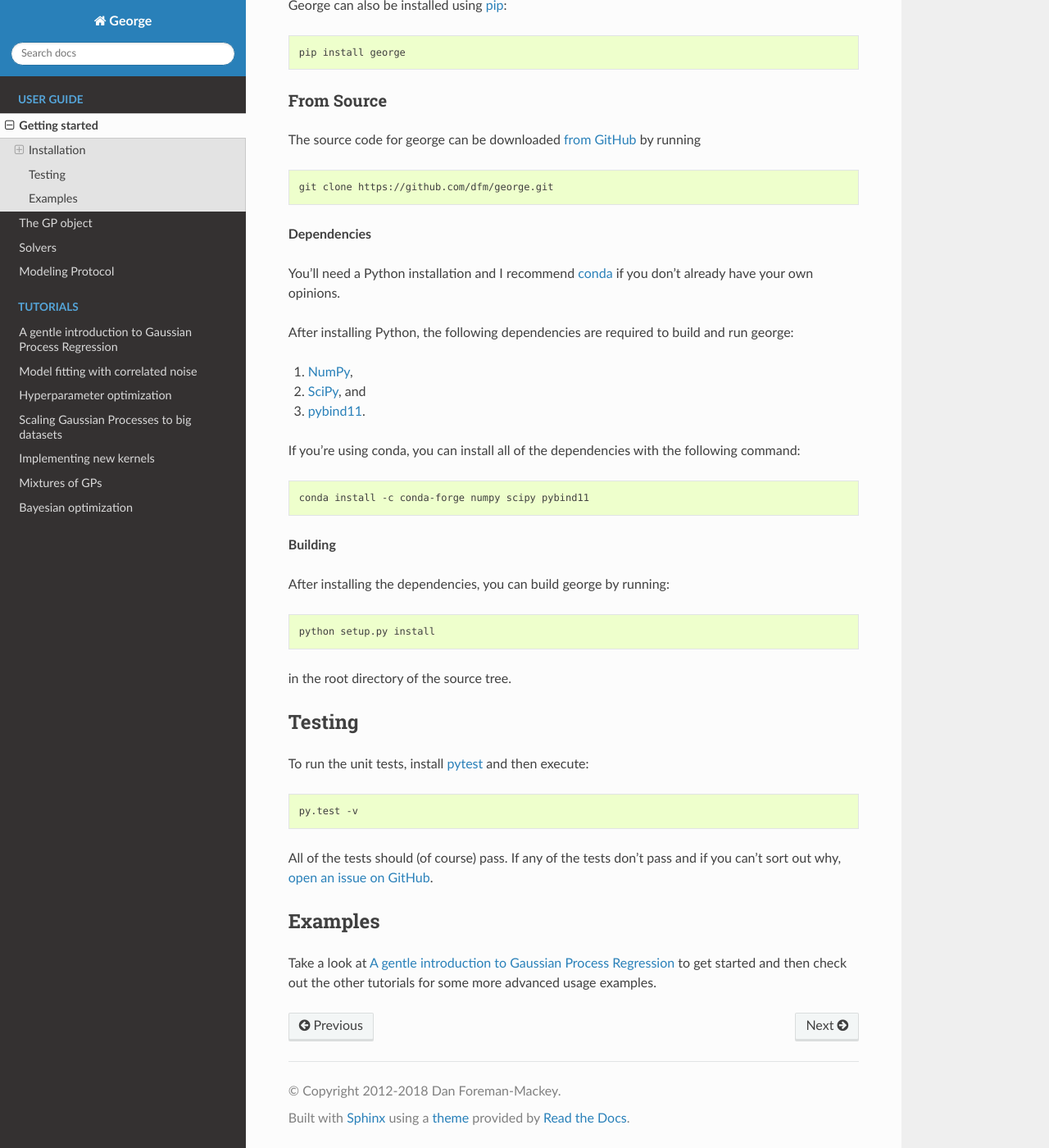
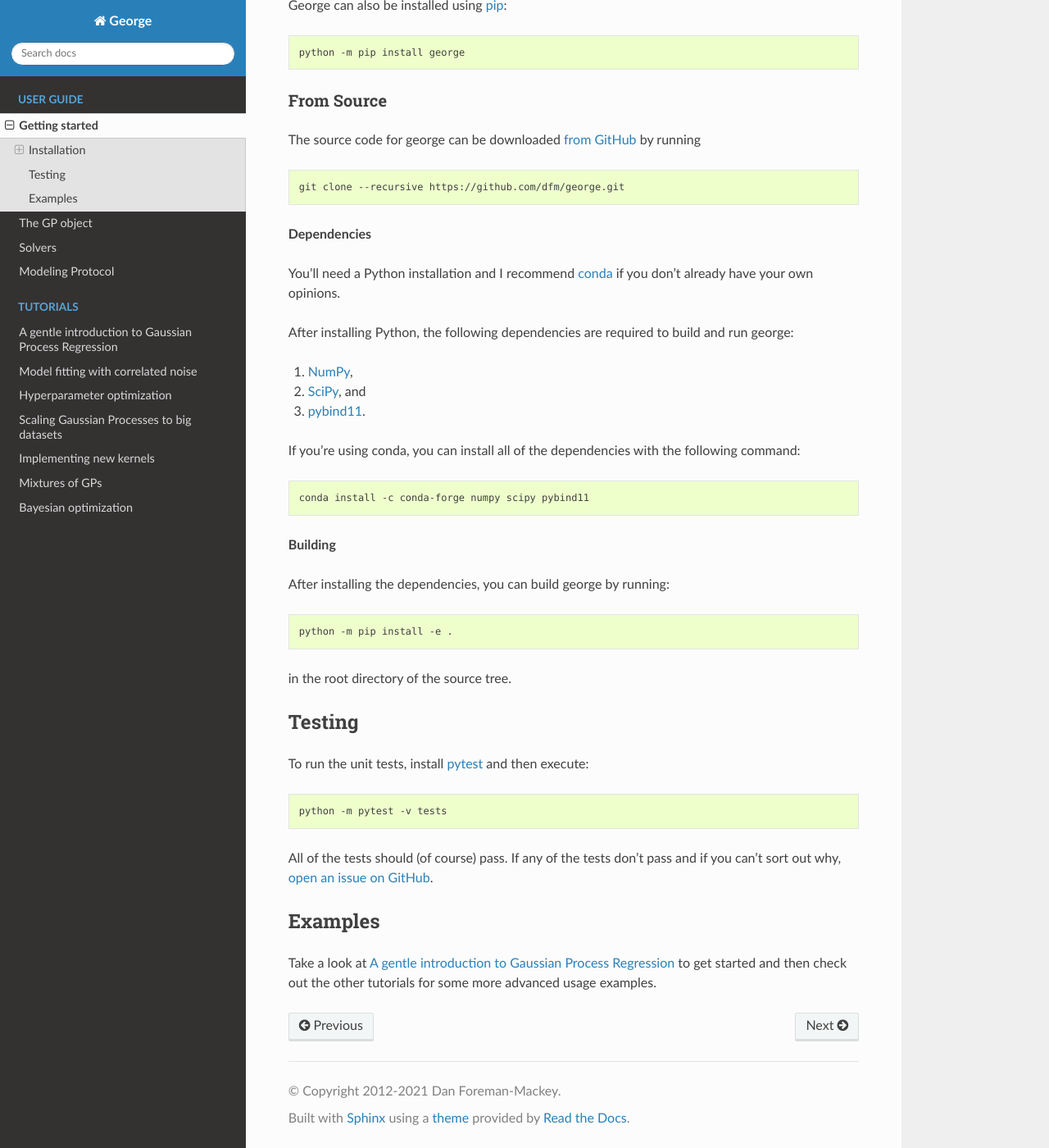
Before and after one commit to dfm/george, a Sphinx documentation site: the page built from docs/user/quickstart.rst, in a window 1280 px wide and 1400 px high, scrolled down 532 px. Shown: the whole window at 82% size. Built offline with Sphinx 7.4.7 and the Read the Docs theme 2.0.0, drawn with Linux system fonts in a browser that asks for light colours; the version number could not be read and is left out.

Commit message:
words in docs

```diff
--- a/docs/conf.py
+++ b/docs/conf.py
@@ -19,14 +19,16 @@ if len(fns):
     tokens = []
     for spec in specs:
         if spec["stationary"]:
-            tokens += [".. autoclass:: george.kernels.{0}"
-                       .format(spec["name"])]
+            tokens += [
+                ".. autoclass:: george.kernels.{0}".format(spec["name"])
+            ]
     TEMPLATE = TEMPLATE.replace("STATIONARYKERNELS", "\n".join(tokens))
     tokens = []
     for spec in specs:
         if not spec["stationary"]:
-            tokens += [".. autoclass:: george.kernels.{0}"
-                       .format(spec["name"])]
+            tokens += [
+                ".. autoclass:: george.kernels.{0}".format(spec["name"])
+            ]
     TEMPLATE = TEMPLATE.replace("OTHERKERNELS", "\n".join(tokens))
 
 with open(os.path.join(d, "docs", "user", "kernels.rst"), "w") as f:
@@ -43,7 +45,7 @@ master_doc = "index"
 
 # General information about the project.
 project = u"George"
-copyright = u"2012-2018 Dan Foreman-Mackey"
+copyright = u"2012-2021 Dan Foreman-Mackey"
 
 version = george.__version__
 release = george.__version__
@@ -55,6 +57,7 @@ pygments_style = "sphinx"
 on_rtd = os.environ.get("READTHEDOCS", None) == "True"
 if not on_rtd:
     import sphinx_rtd_theme
+
     html_theme = "sphinx_rtd_theme"
     html_theme_path = [sphinx_rtd_theme.get_html_theme_path()]
 
@@ -65,7 +68,7 @@ html_context = dict(
     display_github=True,
     github_user="dfm",
     github_repo="george",
-    github_version="master",
+    github_version="main",
     conf_py_path="/docs/",
 )
 html_static_path = ["_static"]
--- a/docs/user/quickstart.rst
+++ b/docs/user/quickstart.rst
@@ -31,7 +31,7 @@ George can also be installed using `pip <https://pip.pypa.io>`_:
 
 .. code-block:: bash
 
-    pip install george
+    python -m pip install george
 
 .. _source:
 
@@ -43,7 +43,7 @@ The source code for george can be downloaded `from GitHub
 
 .. code-block:: bash
 
-    git clone https://github.com/dfm/george.git
+    git clone --recursive https://github.com/dfm/george.git
 
 
 .. _python-deps:
@@ -73,7 +73,7 @@ After installing the dependencies, you can build george by running:
 
 .. code-block:: bash
 
-    python setup.py install
+    python -m pip install -e .
 
 in the root directory of the source tree.
 
@@ -85,7 +85,7 @@ execute:
 
 .. code-block:: bash
 
-    py.test -v
+    python -m pytest -v tests
 
 All of the tests should (of course) pass.
 If any of the tests don't pass and if you can't sort out why, `open an issue
```
Also changed, not shown: README.rst (+5 -7 lines), docs/index.rst (+6 -8 lines), 2 other files.
